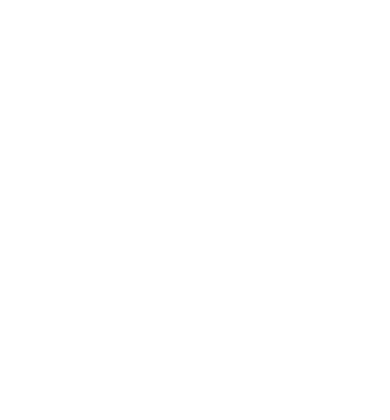
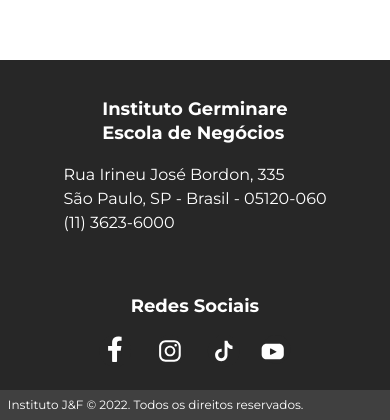
Before and after one commit to M1409/proposta-germinare, a React (Create React App) app: page / in a window 390 px wide. Shown: the part 424-844 px from the top of the page. Built offline with nearby package versions, Linux system fonts and the light colour scheme.

Commit message:
fixing responsivity and another feedbacks

```diff
--- a/src/App.tsx
+++ b/src/App.tsx
@@ -1,9 +1,9 @@
 
-
+import Home from "./Pages/Home/Home";
 function App() {
   return (
     <div className="App">
-
+      <Home></Home>
     </div>
   );
 }
--- /dev/null
+++ b/src/Assets/Images/index.ts
@@ -0,0 +1,4 @@
+export { default as iinsta } from './iinsta.svg';
+export { default as itk } from './itk.svg';
+export { default as ifb } from './ifb.svg';
+export { default as iyt } from './iyt.svg';
--- a/src/Components/Footer/Footer.module.scss
+++ b/src/Components/Footer/Footer.module.scss
@@ -18,6 +18,7 @@ $border: 30px;
         font-weight: 300;
         margin-top: 18px;
         line-height: 24px;
+        margin-bottom: 12px;
     }
 }
 .posFooter{
@@ -29,7 +30,7 @@ $border: 30px;
 }
 .mainContainer{
     width: 100%;
-    margin-top: calc($padding-left / $divisor);
+    margin-top: 30px;
     display: flex;
     justify-content: space-between;
     flex-wrap: wrap;
@@ -49,10 +50,13 @@ $border: 30px;
 }
 @include mainStyle(7%, 2);
 @media screen and (max-width: 690px){
-    @include mainStyle(2%, 0.2);
+    @include mainStyle(2%, 0.4);
     @media screen and (max-width: 621px){
         .mainContainer{
+            min-height: 300px;
+            flex-direction: column;
             justify-content: center;
+            align-items: center;
             div:first-child{
                 padding: 0 20px;
                 p{
@@ -67,6 +71,7 @@ $border: 30px;
         .socialContainer{
             margin-top: 50px;
             margin-bottom: 12px;
+            max-width: 40%;
         }
         #titleLine{
             display: none;
--- a/src/Components/Footer/Footer.tsx
+++ b/src/Components/Footer/Footer.tsx
@@ -1,28 +1,25 @@
 import styles from './Footer.module.scss'
 import { Typography } from '../Typography'
-import ifb from '../../Assets/Images/ifb.svg'
-import iinsta from '../../Assets/Images/iinsta.svg'
-import itk from '../../Assets/Images/itk.svg'
-import iyt from '../../Assets/Images/iyt.svg'
+import { ifb, iinsta, itk, iyt } from '../../Assets/Images/index'
 export default function Footer() {
     return (
         <footer className={styles.footer}>
             <div className={styles.mainContainer}>
                 <div>
-                    <p className={styles.title} id={styles.nameTitle}><span>Instituto Germinare</span> <span id={styles.titleLine}>-</span> <span>Escola de Negócios</span></p>
-                    <p className={styles.contact}>
+                    <h6 className={styles.title} id={styles.nameTitle}><span>Instituto Germinare</span> <span id={styles.titleLine}>-</span> <span>Escola de Negócios</span></h6>
+                    <h6 className={styles.contact}>
                         Rua Irineu José Bordon, 335<br></br> São Paulo, SP - Brasil - 05120-060<br></br>
                         (11) 3623-6000
-                    </p>
+                    </h6>
                 </div>
                 <div className={styles.socialContainer}>
-                    <p className={styles.title}>Redes Sociais</p>
-                    <div className={styles.icons}>
-                        <a target='_blank' href="https://www.facebook.com/germinareoficial"><img src={ifb} alt='Facebook' /></a>
-                        <a target='_blank' href="https://www.instagram.com/escolagerminare/"><img src={iinsta} alt="Instagram" /></a>
-                        <a target='_blank' href="https://www.tiktok.com/@escolagerminare?_t=8XH9B4CndUk&_r=1"><img src={itk} alt="Tik Tok" /></a>
-                        <a target='_blank' href="https://www.youtube.com/channel/UCtfT0wIFhW2jyCMR0ZtBuzg"><img src={iyt} alt="Youtube" /></a>
-                    </div>
+                    <h6 className={styles.title}>Redes Sociais</h6>
+                    <ul className={styles.icons}>
+                        <li><a target='_blank' href="https://www.facebook.com/germinareoficial"><img src={ifb} alt='Facebook' /></a></li>
+                        <li><a target='_blank' href="https://www.instagram.com/escolagerminare/"><img src={iinsta} alt="Instagram" /></a></li>
+                        <li><a target='_blank' href="https://www.tiktok.com/@escolagerminare?_t=8XH9B4CndUk&_r=1"><img src={itk} alt="Tik Tok" /></a></li>
+                        <li><a target='_blank' href="https://www.youtube.com/channel/UCtfT0wIFhW2jyCMR0ZtBuzg"><img src={iyt} alt="Youtube" /></a></li>
+                    </ul>
                 </div>
             </div>
             <div className={styles.posFooter}>
--- a/src/Pages/Home/Home.tsx
+++ b/src/Pages/Home/Home.tsx
@@ -1,6 +1,7 @@
 import './style.scss'
+import Footer from '../../Components/Footer/Footer'
 export default function Home(){
     return(
-        <></>
+        <Footer></Footer>
     )
 }
```
